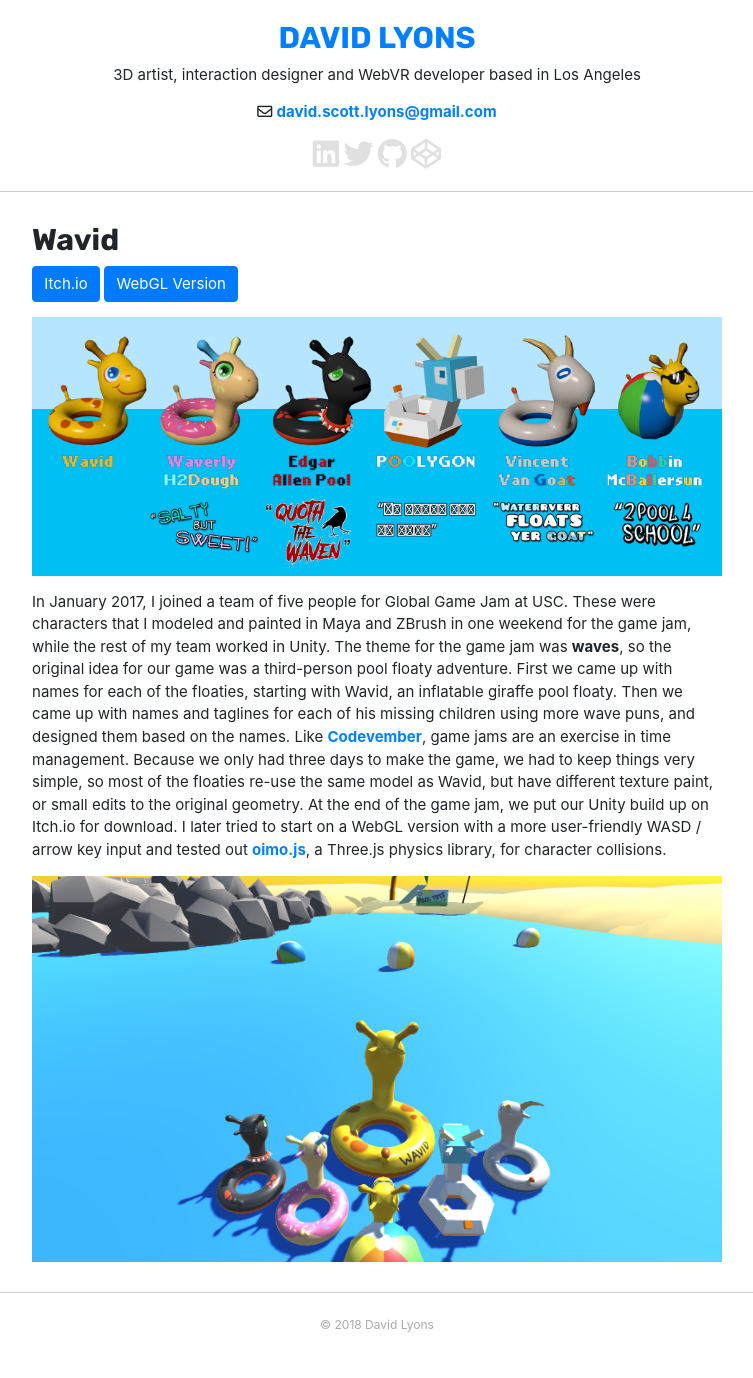
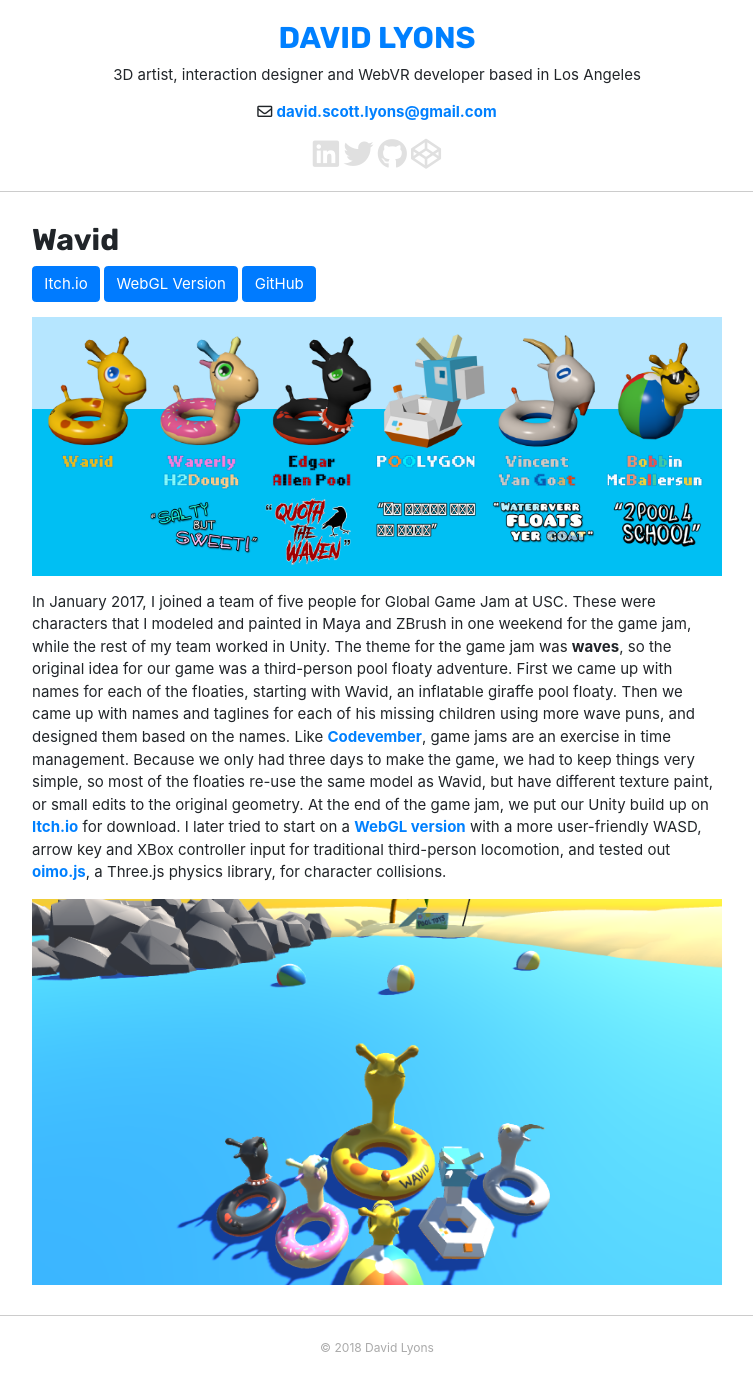
Before and after one commit to davidlyons/portfolio-jekyll, a Jekyll site: the page built from projects/wavid/index.html, in a window 1280 px wide. Shown: the whole page, without its empty margins (263-1016 px from the left). Built offline with Jekyll 4.4.1, drawn with Linux system fonts in a browser that asks for light colours; nearby versions of some CDN libraries; before the commit the page ends 1356 px from its top, so only the background shows below that.

Commit message:
wavid description update

```diff
--- a/projects/wavid/index.html
+++ b/projects/wavid/index.html
@@ -9,13 +9,14 @@ title: Wavid
 	<div class="mb-3">
 		<a href="https://davidlyons.itch.io/wavid" class="btn btn-primary">Itch.io</a>
 		<a href="http://davidscottlyons.com/wavid/" class="btn btn-primary">WebGL Version</a>
+		<a href="https://github.com/davidlyons/wavid" class="btn btn-primary">GitHub</a>
 	</div>
 
 	<div>
 		<img src="images/wavid-characters.png" class="img-fluid mb-3" alt="">
 	</div>
 
-	<p>In January 2017, I joined a team of five people for Global Game Jam at USC. These were characters that I modeled and painted in Maya and ZBrush in one weekend for the game jam, while the rest of my team worked in Unity. The theme for the game jam was <strong>waves</strong>, so the original idea for our game was a third-person pool floaty adventure. First we came up with names for each of the floaties, starting with Wavid, an inflatable giraffe pool floaty. Then we came up with names and taglines for each of his missing children using more wave puns, and designed them based on the names. Like <a href={{ "/projects/codevember" | relative_url }}>Codevember</a>, game jams are an exercise in time management. Because we only had three days to make the game, we had to keep things very simple, so most of the floaties re-use the same model as Wavid, but have different texture paint, or small edits to the original geometry. At the end of the game jam, we put our Unity build up on Itch.io for download. I later tried to start on a WebGL version with a more user-friendly WASD / arrow key input and tested out <a href="https://github.com/lo-th/Oimo.js/">oimo.js</a>, a Three.js physics library, for character collisions.</p>
+	<p>In January 2017, I joined a team of five people for Global Game Jam at USC. These were characters that I modeled and painted in Maya and ZBrush in one weekend for the game jam, while the rest of my team worked in Unity. The theme for the game jam was <strong>waves</strong>, so the original idea for our game was a third-person pool floaty adventure. First we came up with names for each of the floaties, starting with Wavid, an inflatable giraffe pool floaty. Then we came up with names and taglines for each of his missing children using more wave puns, and designed them based on the names. Like <a href={{ "/projects/codevember17" | relative_url }}>Codevember</a>, game jams are an exercise in time management. Because we only had three days to make the game, we had to keep things very simple, so most of the floaties re-use the same model as Wavid, but have different texture paint, or small edits to the original geometry. At the end of the game jam, we put our Unity build up on <a href="https://davidlyons.itch.io/wavid">Itch.io</a> for download. I later tried to start on a <a href="http://davidscottlyons.com/wavid">WebGL version</a> with a more user-friendly WASD, arrow key and XBox controller input for traditional third-person locomotion, and tested out <a href="https://github.com/lo-th/Oimo.js/">oimo.js</a>, a Three.js physics library, for character collisions.</p>
 
 	<div>
 		<img src="images/wavid-screenshot.png" class="img-fluid" alt="">
```
